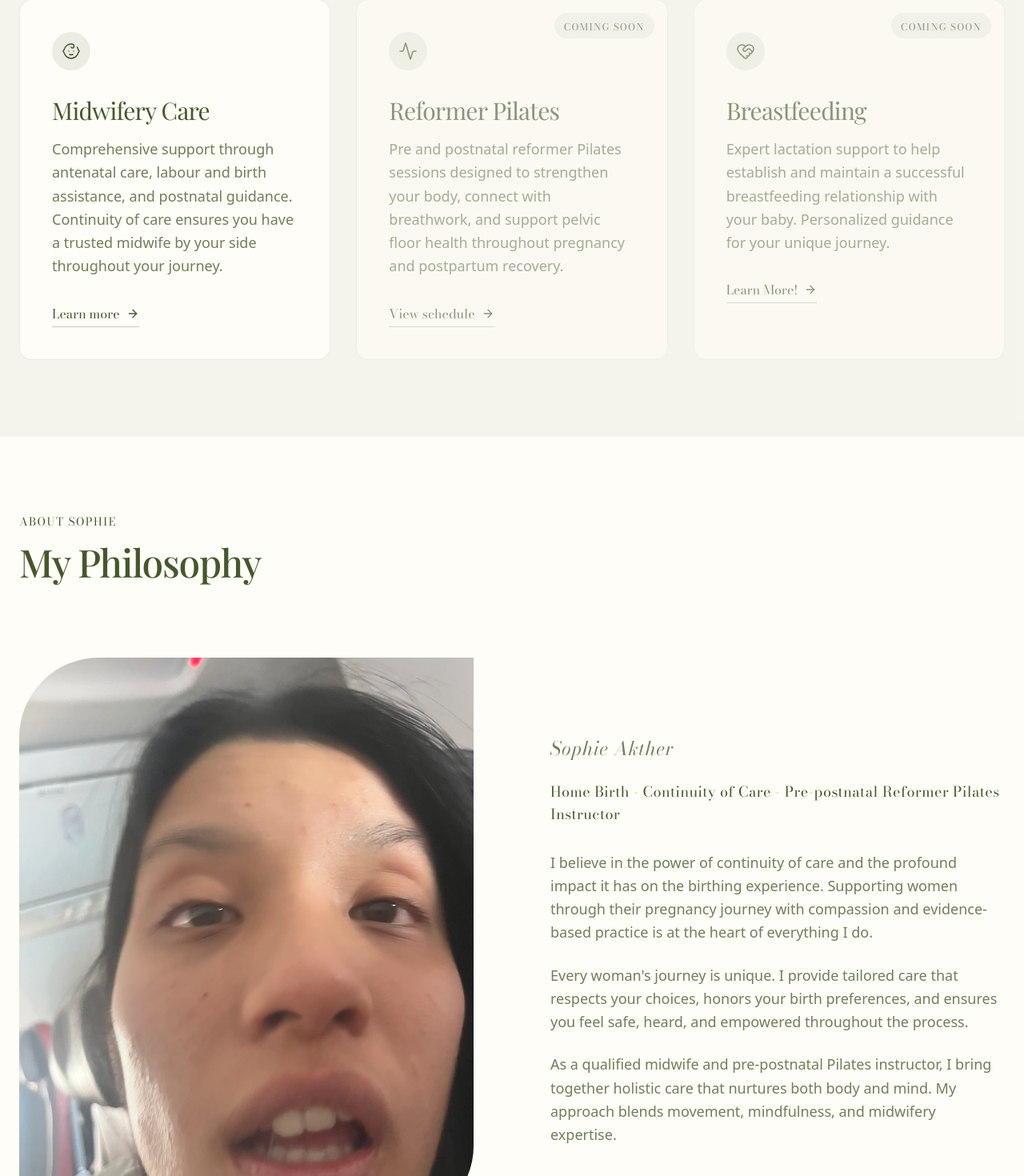
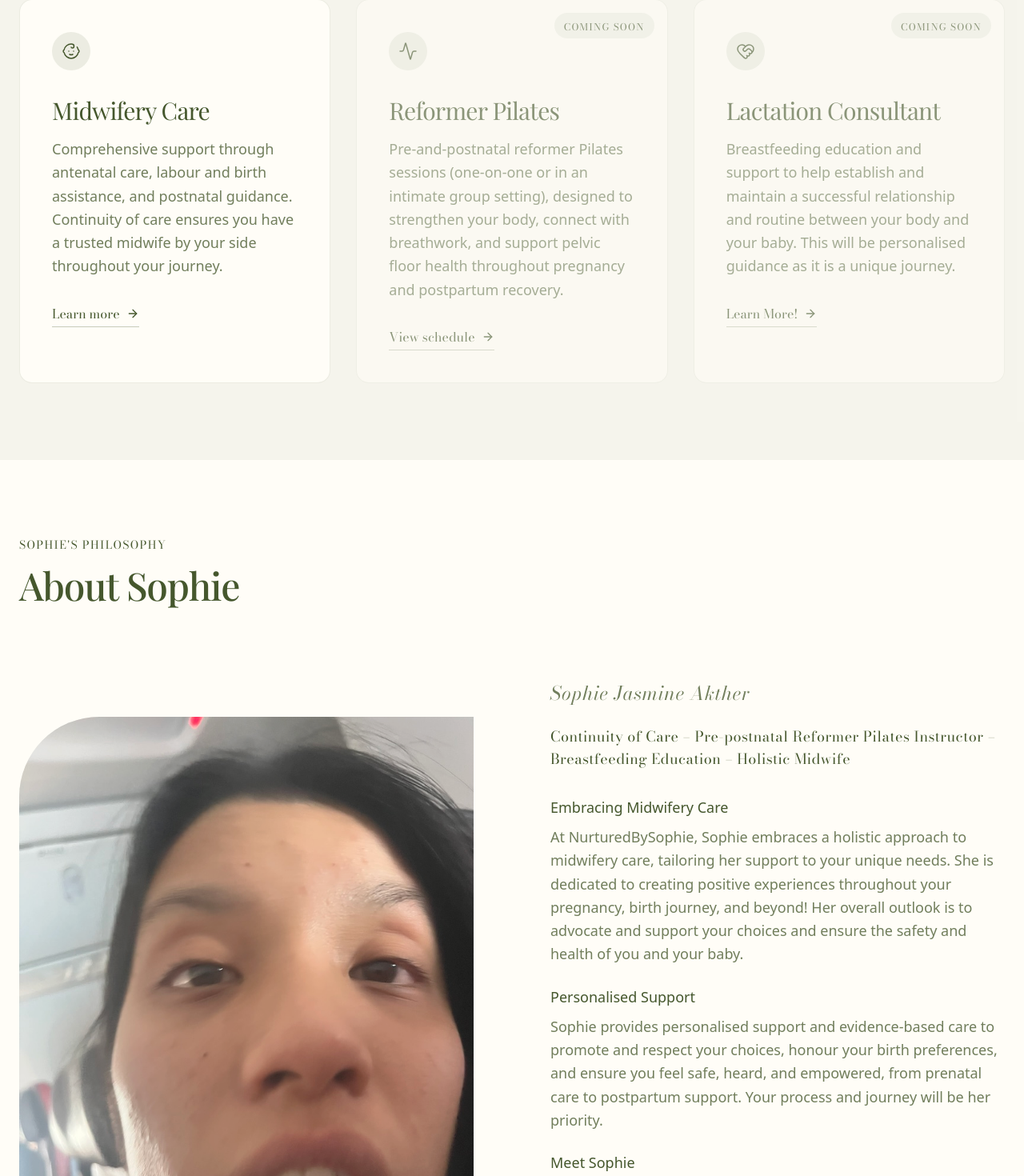
Before and after one commit to rickithadi/nurturedbysophie, a React (Vite) app: page / in a window 1280 px wide. Shown: the part 997-2467 px from the top of the page at 80% size. Built offline with nearby package versions, Linux system fonts and the light colour scheme; a web font is replaced by a local one.

Commit message:
bit weird

```diff
--- a/src/components/About.tsx
+++ b/src/components/About.tsx
@@ -5,10 +5,10 @@ const About = () => {
         {/* Header */}
         <div className="mb-16 md:mb-24">
           <span className="font-bodoni text-forest uppercase tracking-widest text-sm mb-4 block">
-            About Sophie
+            Sophie's Philosophy
           </span>
           <h2 className="font-playfair text-forest text-4xl md:text-5xl tracking-tight font-medium">
-            My Philosophy
+            About Sophie
           </h2>
         </div>
 
@@ -28,22 +28,31 @@ const About = () => {
           {/* Right Column - Content */}
           <div className="w-full md:w-1/2">
             <h3 className="font-bodoni text-sage text-xl md:text-2xl italic font-light tracking-wide mb-6">
-              Sophie Akther
+              Sophie Jasmine Akther
             </h3>
             <p className="font-bodoni text-forest text-base md:text-lg tracking-wide mb-8">
-              Home Birth - Continuity of Care - Pre-postnatal Reformer Pilates Instructor
+              Continuity of Care – Pre-postnatal Reformer Pilates Instructor – Breastfeeding Education – Holistic Midwife
             </p>
 
             <div className="space-y-6 text-lg font-light leading-relaxed text-sage">
+              <div>
+                <p className="font-medium text-forest mb-2">Embracing Midwifery Care</p>
                 <p>
-                I believe in the power of continuity of care and the profound impact it has on the birthing experience. Supporting women through their pregnancy journey with compassion and evidence-based practice is at the heart of everything I do.
+                  At NurturedBySophie, Sophie embraces a holistic approach to midwifery care, tailoring her support to your unique needs. She is dedicated to creating positive experiences throughout your pregnancy, birth journey, and beyond! Her overall outlook is to advocate and support your choices and ensure the safety and health of you and your baby.
                 </p>
+              </div>
+              <div>
+                <p className="font-medium text-forest mb-2">Personalised Support</p>
                 <p>
-                Every woman's journey is unique. I provide tailored care that respects your choices, honors your birth preferences, and ensures you feel safe, heard, and empowered throughout the process.
+                  Sophie provides personalised support and evidence-based care to promote and respect your choices, honour your birth preferences, and ensure you feel safe, heard, and empowered, from prenatal care to postpartum support. Your process and journey will be her priority.
                 </p>
+              </div>
+              <div>
+                <p className="font-medium text-forest mb-2">Meet Sophie</p>
                 <p>
-                As a qualified midwife and pre-postnatal Pilates instructor, I bring together holistic care that nurtures both body and mind. My approach blends movement, mindfulness, and midwifery expertise.
+                  Sophie brings a diverse background and a deep commitment to overall well-being (inc. mental, physiological, social, and financial) to her midwifery practice. She has a particular passion to advocate for natural and physiological pregnancy journeys, and is dedicated to providing compassionate and inclusive care to all expecting mothers.
                 </p>
+              </div>
             </div>
           </div>
         </div>
@@ -55,13 +64,16 @@ const About = () => {
           </h2>
           <div className="space-y-6 text-lg font-light leading-relaxed text-sage">
             <p>
-              Sophie is a student Midwife at ACU, deeply committed to women-centered care and aspiring toward private midwifery practice specializing in home births. Her passion lies in providing continuity of care throughout your pregnancy journey, offering support as a student while learning alongside you.
+              Sophie is a student Midwife at ACU, graduating in 2027. She is deeply committed to women-centred care and aims to one day be a private midwife, advocating and specialising in physiological births, specifically home births.
             </p>
             <p>
-              Additionally, Sophie has trained as a pre- and postnatal mat Pilates instructor, developed to expand her knowledge in supporting pregnant women through a holistic approach that nurtures both body and mind.
+              Currently, Sophie can offer her services as a student and be a supportive presence alongside your pregnancy journey, providing continuity of care. The benefits of this experience are that she will be committed and be a part of every step of your pregnancy, learning from each other.
             </p>
             <p>
-              If you're interested in Sophie's care, please feel free to reach out.
+              Sophie is also training in Reformer Pilates as of 2026, in hopes to specialise in pre- and postnatal Reformer Pilates. This endeavour is fuelled by the desire to expand her knowledge and expertise when it comes to supporting pregnant women, which reflects her holistic approach within her services.
+            </p>
+            <p>
+              If you're interested in Sophie's services, please don't hesitate to reach out!
             </p>
           </div>
         </div>
--- a/src/components/Hero.tsx
+++ b/src/components/Hero.tsx
@@ -15,7 +15,7 @@ const Hero = () => {
 
       {/* Tagline */}
       <p className="font-bodoni text-forest text-2xl md:text-3xl italic font-light tracking-wide mb-12 max-w-2xl">
-        "Guiding you from bump to baby, and beyond!"
+        Guiding you from bump to baby, and beyond!
       </p>
 
       {/* CTA */}
--- a/src/components/Journal.tsx
+++ b/src/components/Journal.tsx
@@ -7,12 +7,12 @@ const Journal = () => {
         <div className="flex flex-col md:flex-row justify-between items-end mb-16 gap-8">
           <div>
             <h2 className="font-playfair text-cream text-4xl md:text-5xl tracking-tight font-medium">
-              Our Blog
+              Blog Posts
             </h2>
           </div>
 
           <a
-            href="#"
+            href="https://substack.com/@nurturedbysophie"
             className="group flex items-center gap-3 bg-cream text-forest px-6 py-3 rounded-full font-bodoni text-sm hover:bg-sage hover:text-cream transition-all duration-300"
           >
             <Mail className="w-4 h-4" />
--- a/src/components/Services.tsx
+++ b/src/components/Services.tsx
@@ -49,7 +49,7 @@ const Services = () => {
               Reformer Pilates
             </h3>
             <p className="text-lg leading-relaxed mb-8 font-light text-sage">
-              Pre and postnatal reformer Pilates sessions designed to strengthen your body, connect with breathwork, and support pelvic floor health throughout pregnancy and postpartum recovery.
+              Pre-and-postnatal reformer Pilates sessions (one-on-one or in an intimate group setting), designed to strengthen your body, connect with breathwork, and support pelvic floor health throughout pregnancy and postpartum recovery.
             </p>
             <span className="inline-flex items-center text-forest font-bodoni border-b border-forest/30 pb-1">
               View schedule <ArrowRight className="w-4 h-4 ml-2" />
@@ -69,10 +69,10 @@ const Services = () => {
               <HeartHandshake className="w-6 h-6 stroke-[1.5]" />
             </div>
             <h3 className="font-playfair text-forest text-2xl md:text-3xl tracking-tight mb-4">
-              Breastfeeding
+              Lactation Consultant
             </h3>
             <p className="text-lg leading-relaxed mb-8 font-light text-sage">
-              Expert lactation support to help establish and maintain a successful breastfeeding relationship with your baby. Personalized guidance for your unique journey.
+              Breastfeeding education and support to help establish and maintain a successful relationship and routine between your body and your baby. This will be personalised guidance as it is a unique journey.
             </p>
             <span className="inline-flex items-center text-forest font-bodoni border-b border-forest/30 pb-1">
               Learn More! <ArrowRight className="w-4 h-4 ml-2" />
```
Lines whose indentation alone changed are shown as unchanged.
